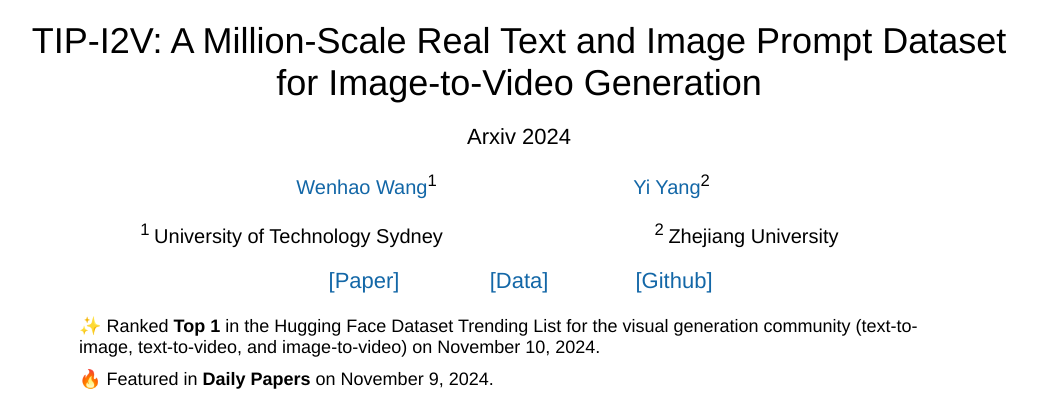
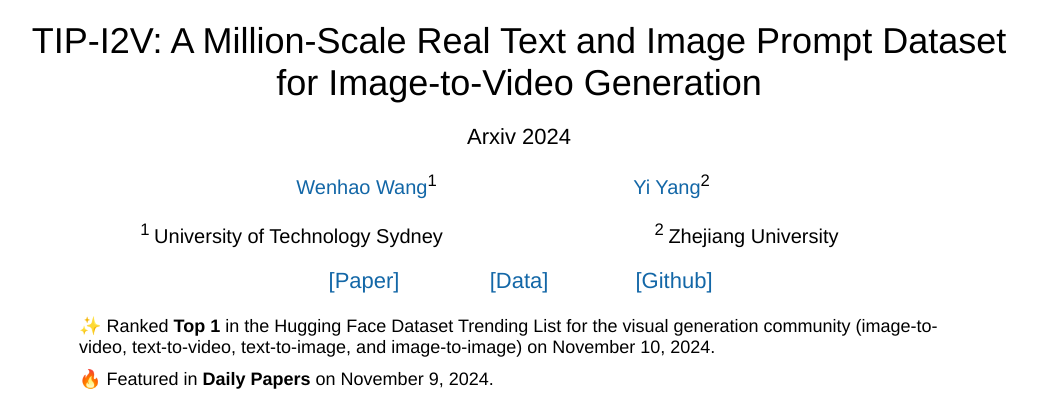
Before and after one commit to tip-i2v/tip-i2v.github.io, a plain HTML site: page index.html in a window 1280 px wide. Shown: the top 408 px of the page, without its empty margins (121-1158 px from the left). Drawn offline with Linux system fonts and the light colour scheme; a script that the page names is missing.

Commit message:
Update index.html

```diff
--- a/index.html
+++ b/index.html
@@ -43,7 +43,7 @@
 
     <br><br>
     <div style="text-align: center; width: 80%; margin: 0 auto;">
-          <p>✨ Ranked <strong>Top 1</strong> in the Hugging Face Dataset Trending List for the visual generation community (text-to-image, text-to-video, and image-to-video) on November 10, 2024.</p>
+          <p>✨ Ranked <strong>Top 1</strong> in the Hugging Face Dataset Trending List for the visual generation community (image-to-video, text-to-video, text-to-image, and image-to-image) on November 10, 2024.</p>
           <p>🔥 Featured in <strong>Daily Papers</strong> on November 9, 2024.</p>
     </div>
 
```
